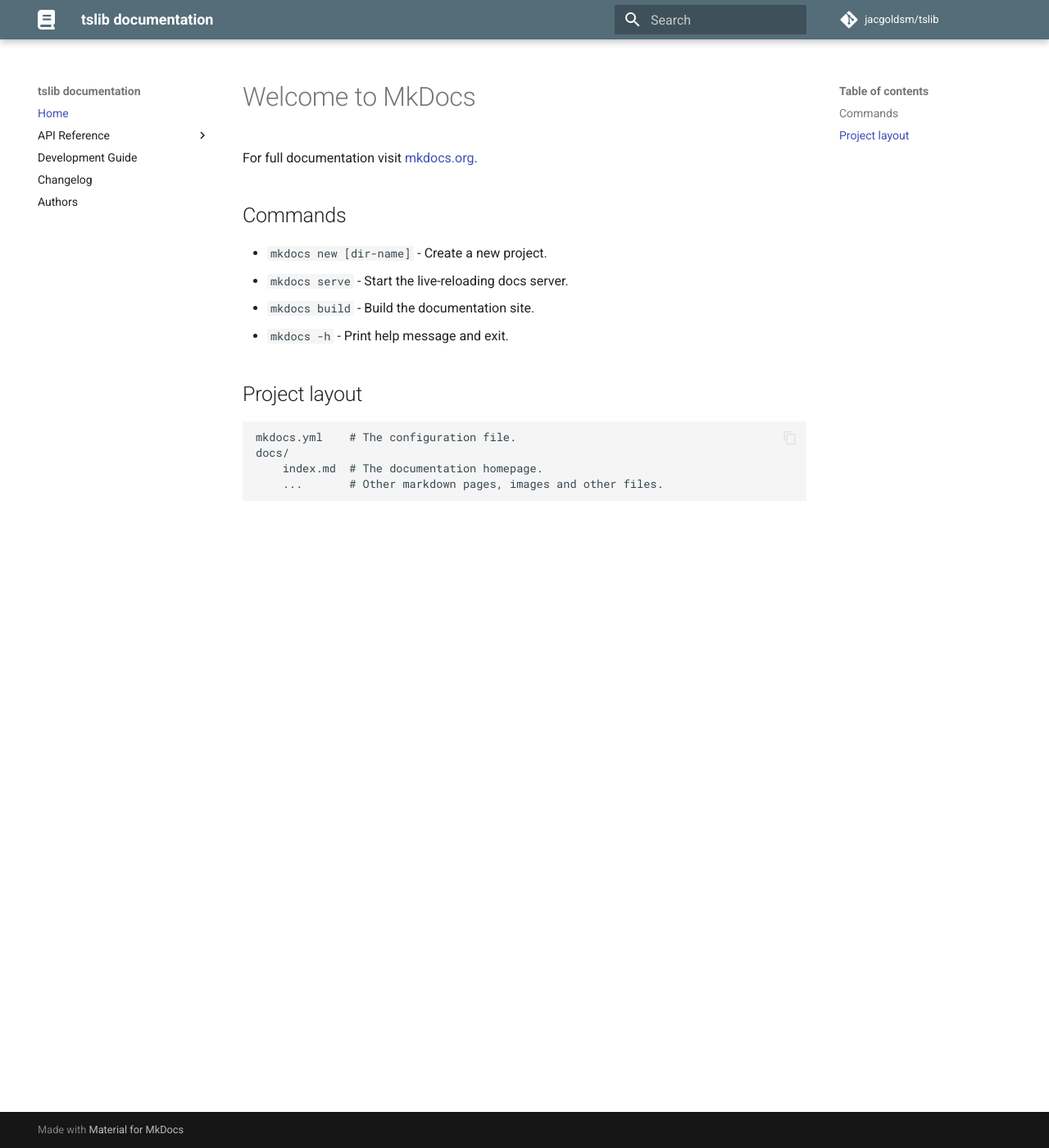
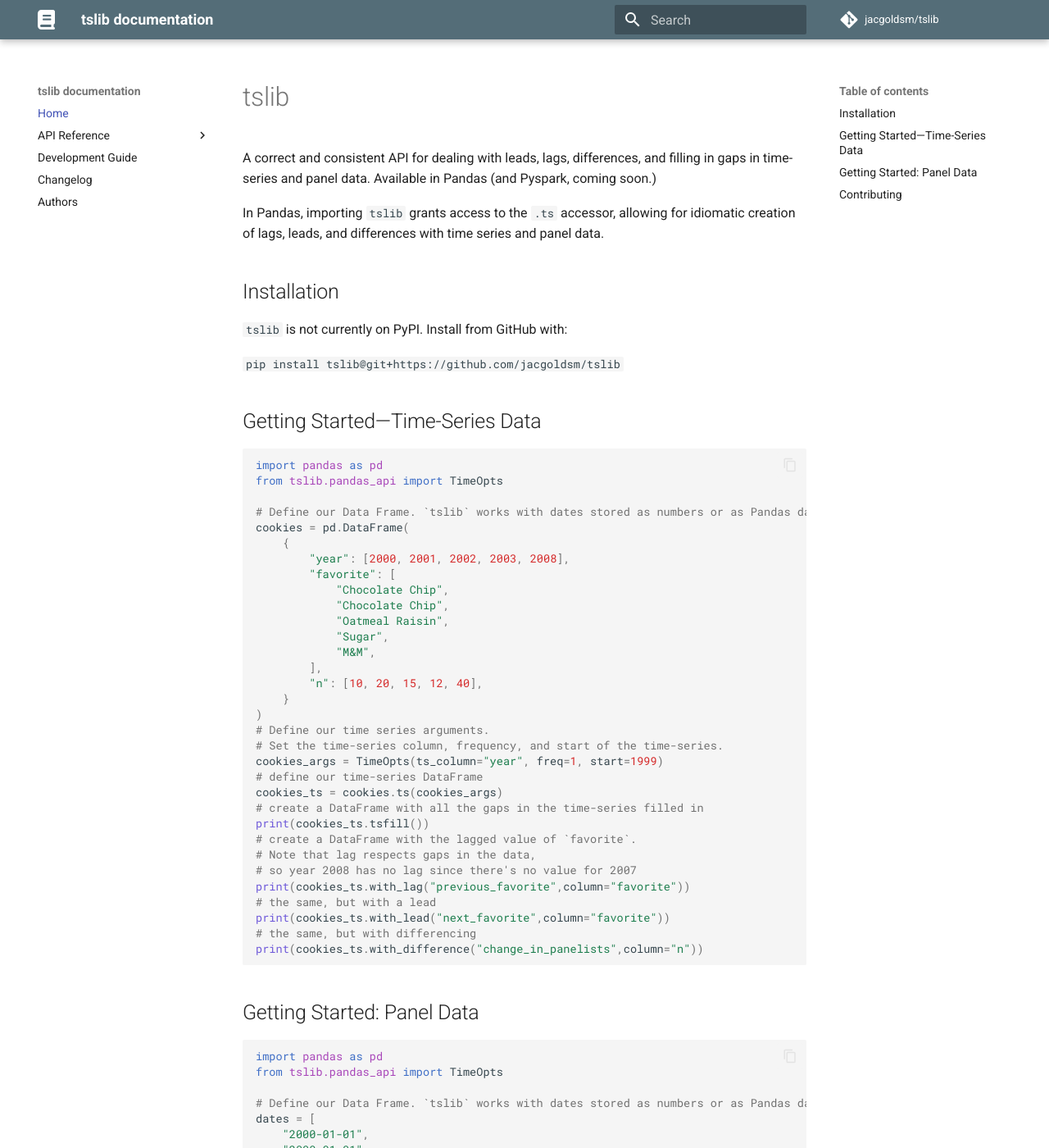
Before and after one commit to jacgoldsm/tslib, an MkDocs documentation site: the page built from docs/index.md, in a window 1280 px wide and 1400 px high. Shown: the whole window at 82% size. Built offline with MkDocs 1.6.1 and Material for MkDocs 9.7.7, drawn with Linux system fonts in a browser that asks for light colours; comment, search, counter and statistics services are not loaded; some of the changed text lies outside the part shown.

Commit message:
redo site

````diff
--- a/docs/index.md
+++ b/docs/index.md
@@ -1,17 +1,122 @@
-# Welcome to MkDocs
+# tslib
+A correct and consistent API for dealing with leads, lags, differences, and filling in gaps in time-series and panel data. Available in Pandas (and Pyspark, coming soon.)
 
-For full documentation visit [mkdocs.org](https://www.mkdocs.org).
+In Pandas, importing `tslib` grants access to the `.ts` accessor, allowing for idiomatic creation of lags, leads, and differences with time series and panel data.
 
-## Commands
+## Installation
+`tslib` is not currently on PyPI. Install from GitHub with:
 
-* `mkdocs new [dir-name]` - Create a new project.
-* `mkdocs serve` - Start the live-reloading docs server.
-* `mkdocs build` - Build the documentation site.
-* `mkdocs -h` - Print help message and exit.
+`pip install tslib@git+https://github.com/jacgoldsm/tslib`
 
-## Project layout
+## Getting Started—Time-Series Data
+```python
+import pandas as pd
+from tslib.pandas_api import TimeOpts
 
-    mkdocs.yml    # The configuration file.
-    docs/
-        index.md  # The documentation homepage.
-        ...       # Other markdown pages, images and other files.
+# Define our Data Frame. `tslib` works with dates stored as numbers or as Pandas dates.
+cookies = pd.DataFrame(
+    {
+        "year": [2000, 2001, 2002, 2003, 2008],
+        "favorite": [
+            "Chocolate Chip",
+            "Chocolate Chip",
+            "Oatmeal Raisin",
+            "Sugar",
+            "M&M",
+        ],
+        "n": [10, 20, 15, 12, 40],
+    }
+)
+# Define our time series arguments.
+# Set the time-series column, frequency, and start of the time-series.
+cookies_args = TimeOpts(ts_column="year", freq=1, start=1999)
+# define our time-series DataFrame
+cookies_ts = cookies.ts(cookies_args)
+# create a DataFrame with all the gaps in the time-series filled in
+print(cookies_ts.tsfill())
+# create a DataFrame with the lagged value of `favorite`.
+# Note that lag respects gaps in the data,
+# so year 2008 has no lag since there's no value for 2007
+print(cookies_ts.with_lag("previous_favorite",column="favorite"))
+# the same, but with a lead
+print(cookies_ts.with_lead("next_favorite",column="favorite"))
+# the same, but with differencing
+print(cookies_ts.with_difference("change_in_panelists",column="n"))
+```
+
+## Getting Started: Panel Data
+```python
+import pandas as pd
+from tslib.pandas_api import TimeOpts
+
+# Define our Data Frame. `tslib` works with dates stored as numbers or as Pandas dates.
+dates = [
+    "2000-01-01",
+    "2000-01-01",
+    "2000-01-01",
+    "2000-02-01",
+    "2000-02-01",
+    "2000-02-01",
+    "2000-04-01",
+    "2000-04-01",
+    "2000-05-01",
+    "2000-05-01",
+    "2000-09-01",
+    "2000-09-01",
+    "2000-09-01",
+]
+
+panel = pd.DataFrame(
+    {
+        "id": [1, 2, 3, 1, 2, 3, 1, 2, 1, 3, 1, 2, 3],
+        "date": [pd.to_datetime(date) for date in dates],
+        "sex": ["m", "f", "f", "m", "f", "f", "m", "f", "m", "f", "m", "f", "f"],
+        "credit_score": [
+            750,
+            820,
+            640,
+            760,
+            810,
+            670,
+            740,
+            840,
+            745,
+            620,
+            780,
+            800,
+            630,
+        ],
+    }
+)
+print(panel)
+
+# define our Time-Series options
+panel_args = TimeOpts(
+    ts_column="date",
+    panel_column=panel["id"],
+    start="1999-12-01",
+    end="2000-10-01",
+    freq="1m",
+)
+
+# set up our time-series DataFrame
+panel_ts = panel.ts(panel_args)
+
+# fill in our complete panel
+print(panel_ts.tsfill())
+# create our lagged data with lag of 2, with gaps preserved
+print(panel_ts.with_lag("lag_credit",column="credit_score",back=2))
+# the same, but with a lead
+print(panel_ts.with_lead("lag_credit",column="credit_score",forward=2))
+# the same, but with differencing
+print(panel_ts.with_difference(name="credit_change",column="credit_score",back=2))
+```
+
+## Contributing
+
+Before making a pull request, run the tests to ensure that none of them are broken. You can do
+this with the following code:
+```bash
+python3 -m pip install pytest
+python3 -m pytest
+```
````
Also changed, not shown: docs/api/pandas.md (+1 -0 lines), 1 other file.
